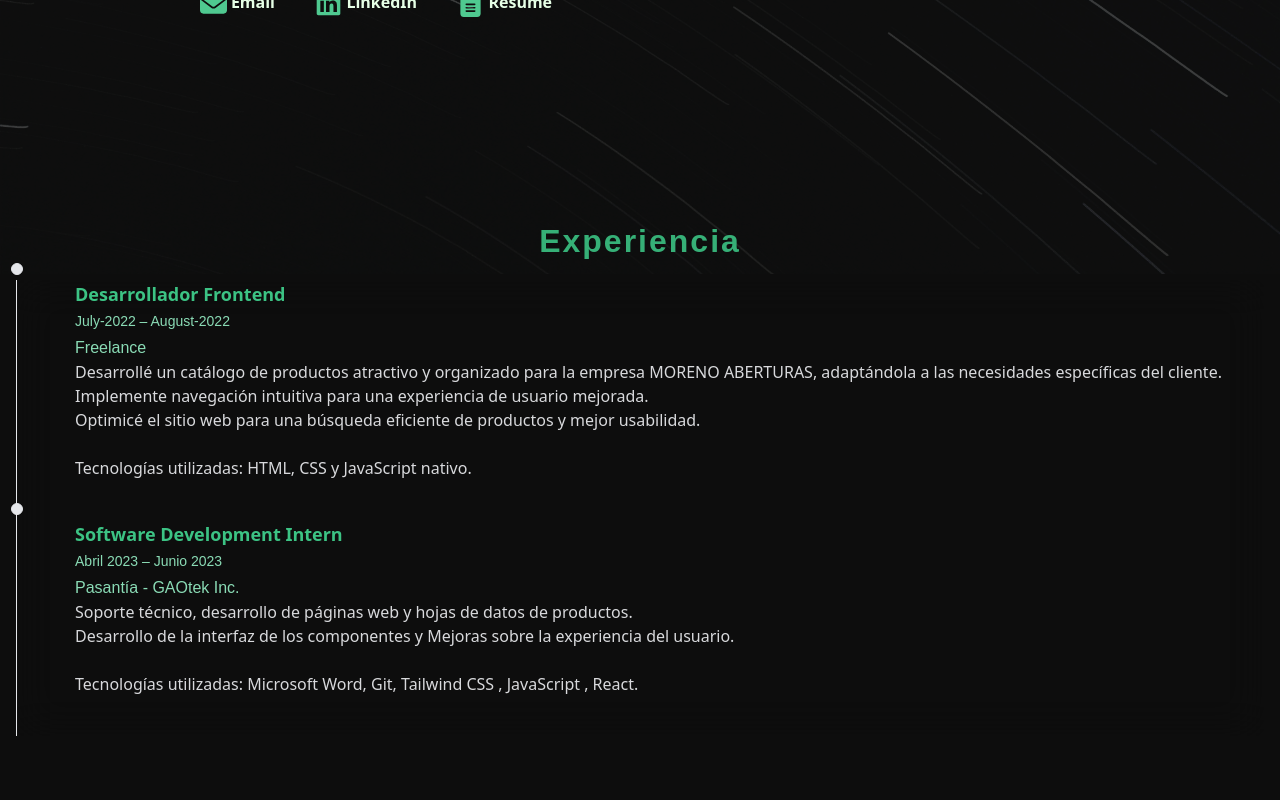
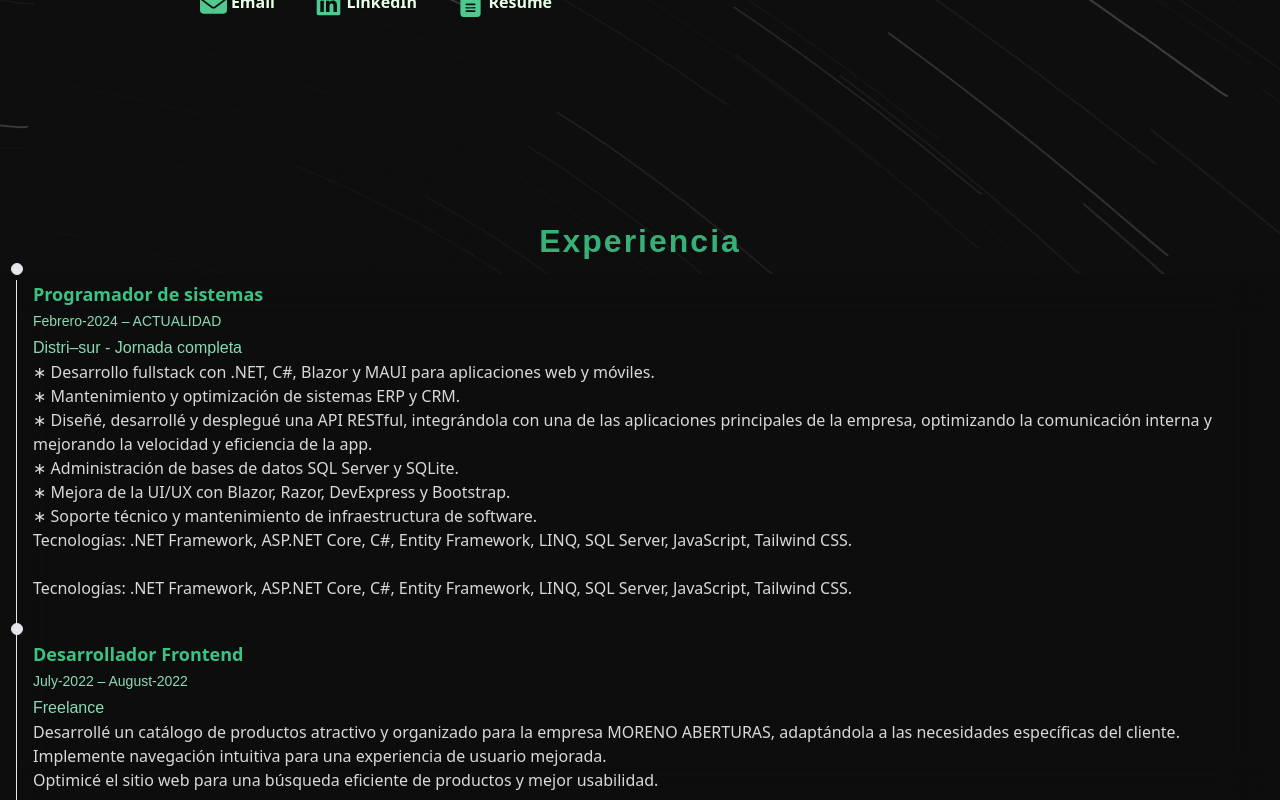
Before and after one commit to DylanAMendez/portfolio-react.DylanMendez, a React (Vite) app: page / in a window 1280 px wide. Shown: the part 526-1326 px from the top of the page. Built offline with nearby package versions, Linux system fonts and the light colour scheme.

Commit message:
Update Experiencia.jsx

```diff
--- a/src/components/Experiencia.jsx
+++ b/src/components/Experiencia.jsx
@@ -21,6 +21,37 @@ const Experiencia = () =>
 
 
       <ol className="relative border-s border-gray-200 dark:[#F1F2F4] mx-4 grid lg:justify-center " id="aboutMe-container" >
+
+        <li className="mb-10 ms-4">
+
+          <div className=" absolute w-3 h-3 bg-gray-200 rounded-full mt-[-17px] -start-1.5 border  dark:border-gray-900 dark:[#F1F2F4]  ">
+
+          </div>
+          <h3 className="text-lg font-semibold text-[#3cc384] ">Programador de sistemas</h3>
+
+          <time className=" text-sm font-fontPoppins text-[#8adbb5] ">Febrero-2024 – ACTUALIDAD</time>
+
+          <p className=" font-fontPoppins font-medium text-base text-[#8adbb5] mt-1  ">Distri–sur - Jornada completa</p>
+
+          <p className=" text-base font-normal text-[#D8D9DC] ">
+            ∗ Desarrollo fullstack con .NET, C#, Blazor y MAUI para aplicaciones web y móviles. <br />
+            ∗ Mantenimiento y optimización de sistemas ERP y CRM. <br />
+            ∗ Diseñé, desarrollé y desplegué una API RESTful, integrándola con una de las aplicaciones principales de la empresa,
+            optimizando la comunicación interna y mejorando la velocidad y eficiencia de la app. <br />
+            ∗ Administración de bases de datos SQL Server y SQLite. <br />
+            ∗ Mejora de la UI/UX con Blazor, Razor, DevExpress y Bootstrap. <br />
+            ∗ Soporte técnico y mantenimiento de infraestructura de software. <br />
+              Tecnologías: .NET Framework, ASP.NET Core, C#, Entity Framework, LINQ, SQL Server, JavaScript, Tailwind
+              CSS.
+
+            <br /> <br />
+
+            Tecnologías: .NET Framework, ASP.NET Core, C#, Entity Framework, LINQ, SQL Server, JavaScript, Tailwind
+                          CSS.
+          </p>
+
+        </li>
+
 
         <li className="mb-10 ms-4">
 
```
